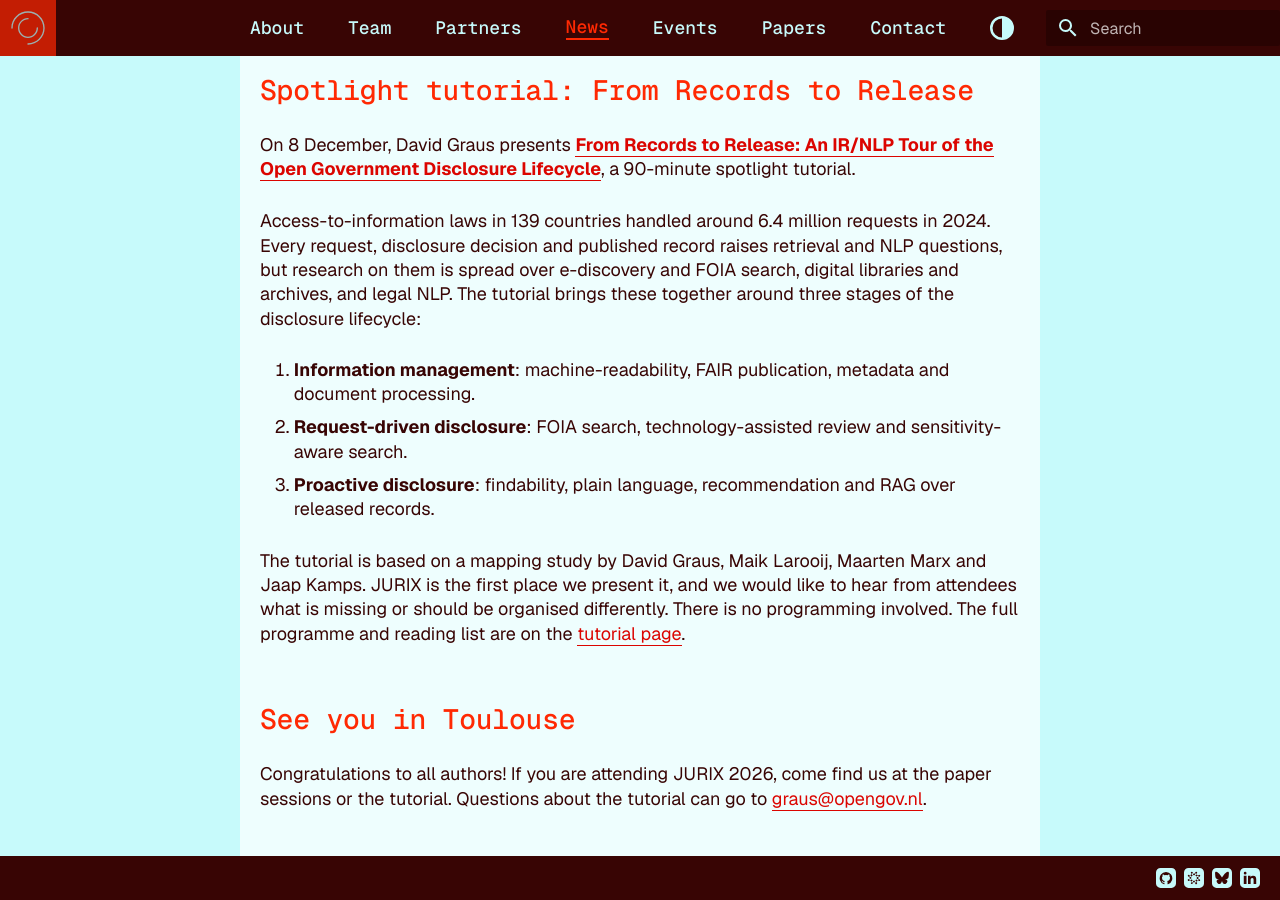
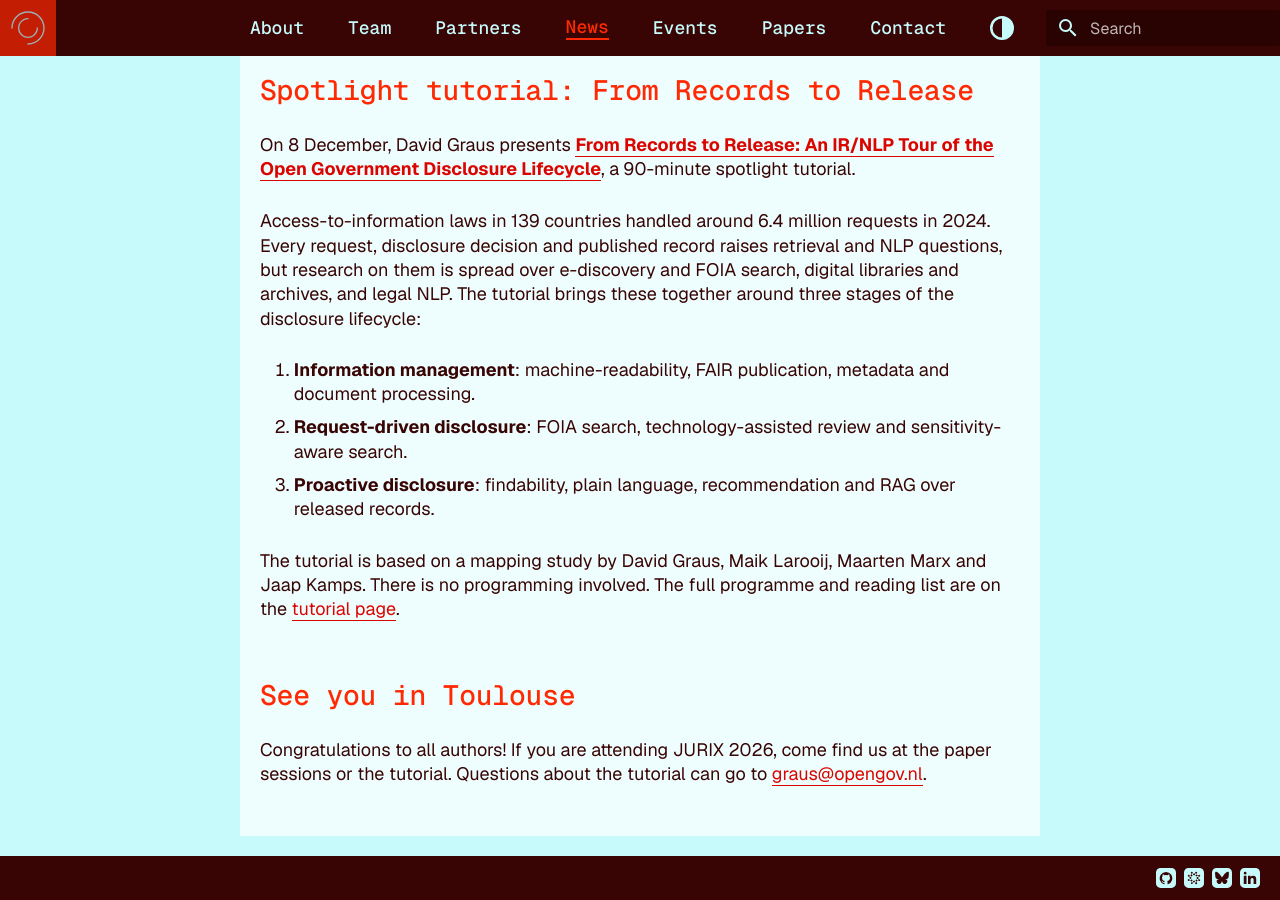
Before and after one commit to opengov-lab/opengov-lab.github.io, an MkDocs documentation site: the page built from docs/blog/posts/20261015-opengov-lab-at-jurix-2026/opengov-lab-at-jurix-2026.md, in a window 1280 px wide and 900 px high, scrolled down 1960 px. Built offline with MkDocs 1.6.1 and Material for MkDocs 9.7.7, drawn with Linux system fonts in a browser that asks for light colours; some web fonts are replaced.

Commit message:
Update opengov-lab-at-jurix-2026.md

```diff
--- a/docs/blog/posts/20261015-opengov-lab-at-jurix-2026/opengov-lab-at-jurix-2026.md
+++ b/docs/blog/posts/20261015-opengov-lab-at-jurix-2026/opengov-lab-at-jurix-2026.md
@@ -43,7 +43,7 @@ Access-to-information laws in 139 countries handled around 6.4 million requests
 2. **Request-driven disclosure**: FOIA search, technology-assisted review and sensitivity-aware search.
 3. **Proactive disclosure**: findability, plain language, recommendation and RAG over released records.
 
-The tutorial is based on a mapping study by David Graus, Maik Larooij, Maarten Marx and Jaap Kamps. JURIX is the first place we present it, and we would like to hear from attendees what is missing or should be organised differently. There is no programming involved. The full programme and reading list are on the [tutorial page](../../../tutorials/jurix-2026.md).
+The tutorial is based on a mapping study by David Graus, Maik Larooij, Maarten Marx and Jaap Kamps. There is no programming involved. The full programme and reading list are on the [tutorial page](../../../tutorials/jurix-2026.md).
 
 ## See you in Toulouse
 
```
